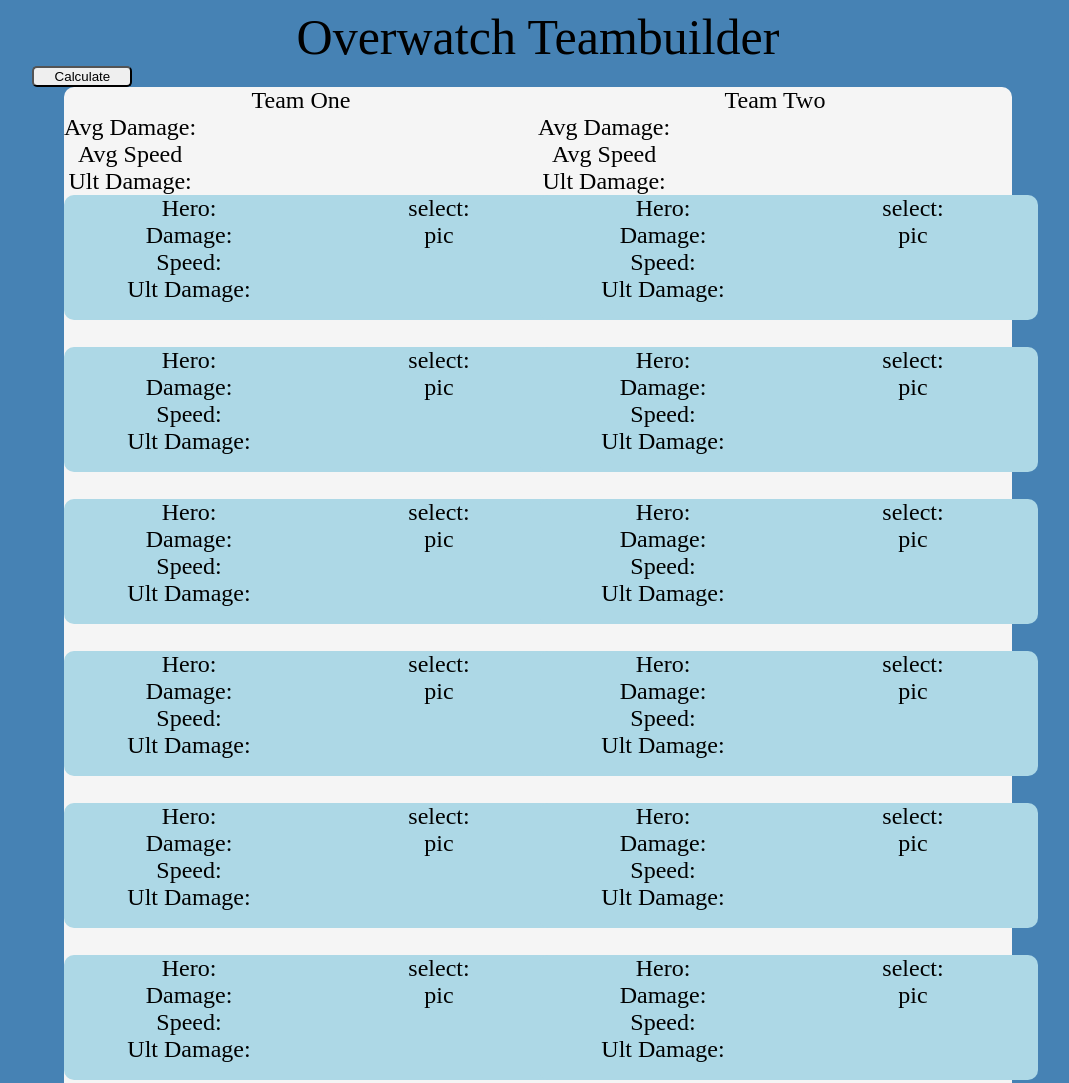
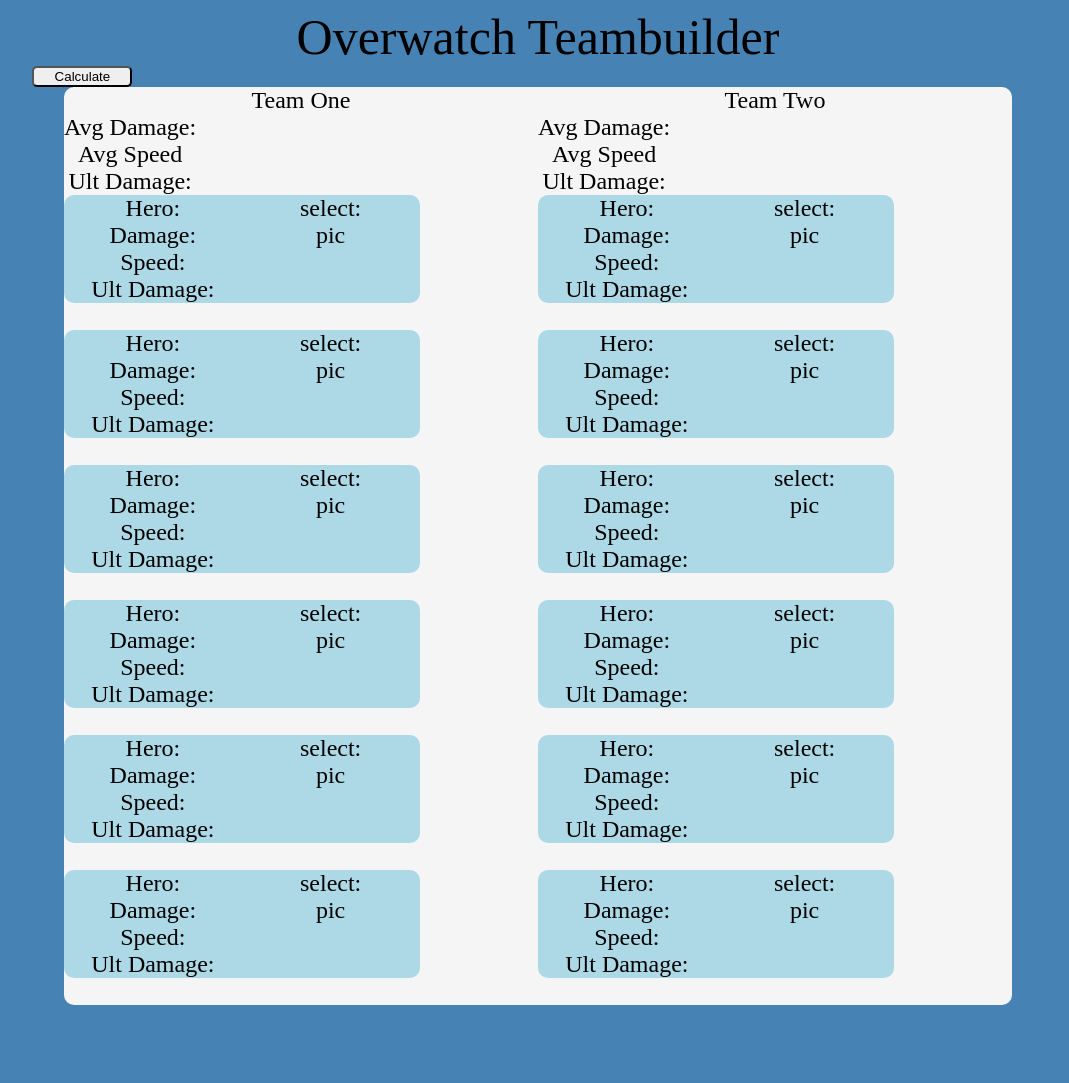
Before and after one commit to NRWhaley/OverwatchTeambuilder, a plain HTML site: page index.html in a window 1280 px wide. Shown: the top 1083 px of the page, without its empty margins (102-1171 px from the left). After the commit the page ends 1013 px from the top, so only its background shows below. Drawn offline with Linux system fonts and the light colour scheme.

Commit message:
modified char boxes to hold two columns

```diff
--- a/style.css
+++ b/style.css
@@ -1,6 +1,8 @@
 body{
   font-size: 150%;
   background-color: steelblue;
+
+
 }
 
 
@@ -34,7 +36,7 @@ header{
 
 .teamTotal{
   display: flex;
-  width: 500px;
+  width: 75%;
 }
 
 .charBox{
@@ -42,8 +44,8 @@ header{
   border-radius: 10px;
   justify-content: flex-start;
   background-color: lightblue;
-  width: 500px;
-  height: 125px;
+  width: 75%;
+  height: 30%;
 
 }
 
```
Also changed, not shown: index.html (+10 -3 lines).
